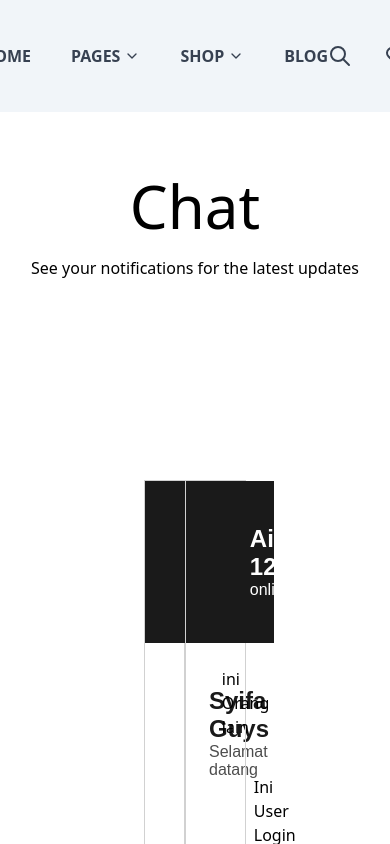
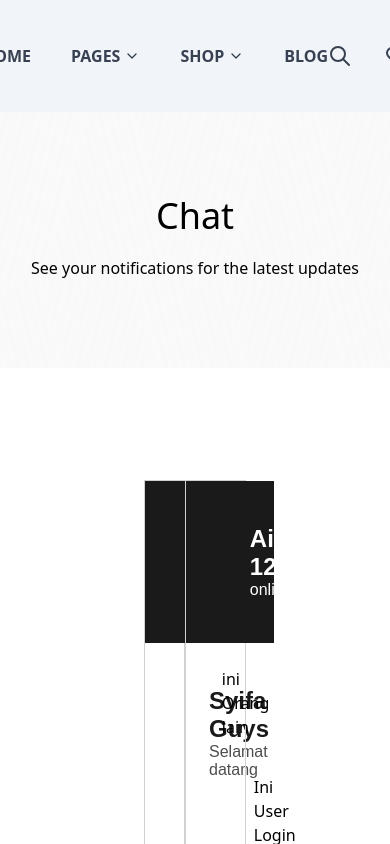
Before and after one commit to bimaap/fw9-parabot-frontend, a Next.js app: page /chats in a window 390 px wide. Shown: the top 844 px of the page. Built offline with nearby package versions, Linux system fonts and the light colour scheme.

Commit message:
fix: new banner

```diff
--- a/components/Banner.jsx
+++ b/components/Banner.jsx
@@ -1,20 +1,25 @@
+import Image from 'next/image';
 import Link from 'next/link';
 import React from 'react';
 import { FiChevronRight } from 'react-icons/fi';
-
+import BgBanner from '../public/images/bg-banner.png';
 
 function Banner({basePath, basePathUrl, targetPath, targetPathUrl, titleBanner, subtitleBanner}) {
     return (
         <>
-            <div className='h-64 flex justify-center'>
-                <div className='w-[1200px] bg-white'>
-                    <div className='my-10'>
-                        <nav className='flex px-5 py-3'>
+            <div className='w-full'>
+                <div className='flex'>
+                    <div className='w-full bg-white h-64 flex justify-center'>
+                        <div className='absolute z-0 h-64 w-full px-20'>
+                            <Image src={BgBanner} alt='img-background-banner' layout='fill' />
+                        </div>
+                        <div className='my-10 relative z-10 w-full'>
+                            <nav className='flex px-5 py-3 ml-20'>
                                 <ol className='inline-flex items-center space-x-1 md:space-x-3'>
                                     <li className='inline-flex items-center'>
                                         <Link href={basePathUrl??'#'} >
                                             <a className='text-sm font-medium text-gray-700 hover:text-gray-900 dark:hover:text-white'>
-                                            {basePath}
+                                                {basePath??<br/>}
                                             </a>
                                         </Link>
                                     </li>
@@ -29,8 +34,9 @@ function Banner({basePath, basePathUrl, targetPath, targetPathUrl, titleBanner,
                                 </ol>
                             </nav>
                             <div className='flex flex-col justify-center items-center gap-5'>
-                            <span className='text-6xl'>{titleBanner}</span>
+                                <span className='text-4xl md:text-6xl'>{titleBanner}</span>
                                 <span className='text-base'>{subtitleBanner}</span>
+                            </div>
                         </div>
                     </div>
                 </div>
--- a/pages/profile/my-product/index.js
+++ b/pages/profile/my-product/index.js
@@ -3,7 +3,7 @@ import Banner from '../../../components/Banner';
 
 function MyProduct() {
     return (
-        <Banner titleBanner='MyProduct' subtitleBanner='test'/>
+        <Banner basePath={'test'} titleBanner='MyProduct' subtitleBanner='test'/>
     );
 }
 
```
Also changed, not shown: public/images/bg-banner.png (added). Lines whose indentation alone changed are shown as unchanged.
